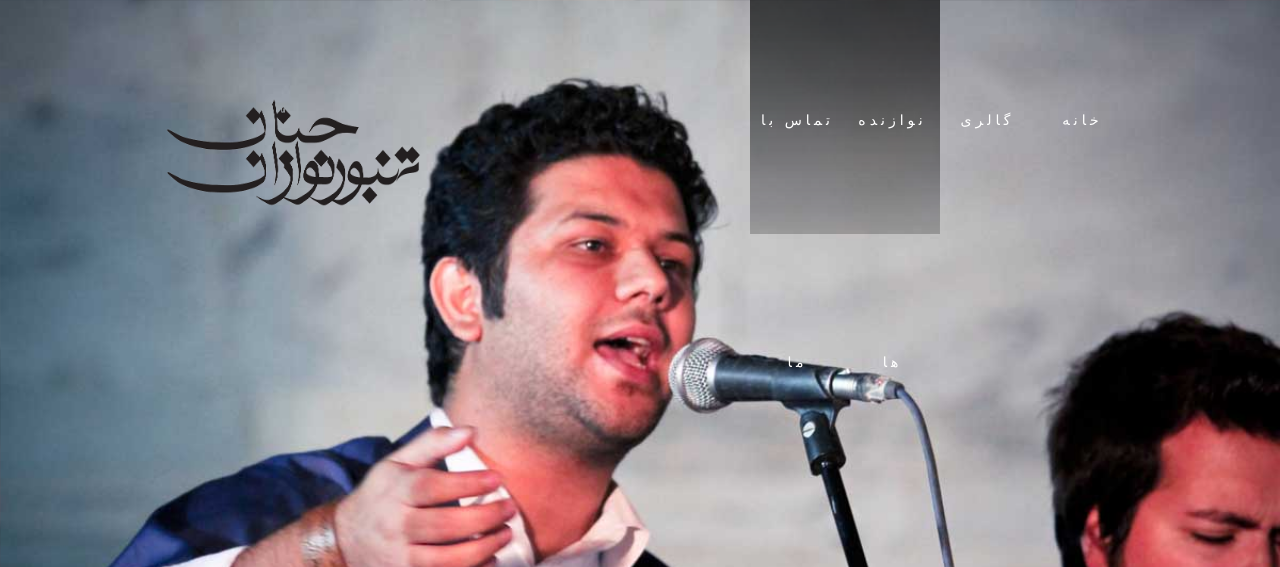
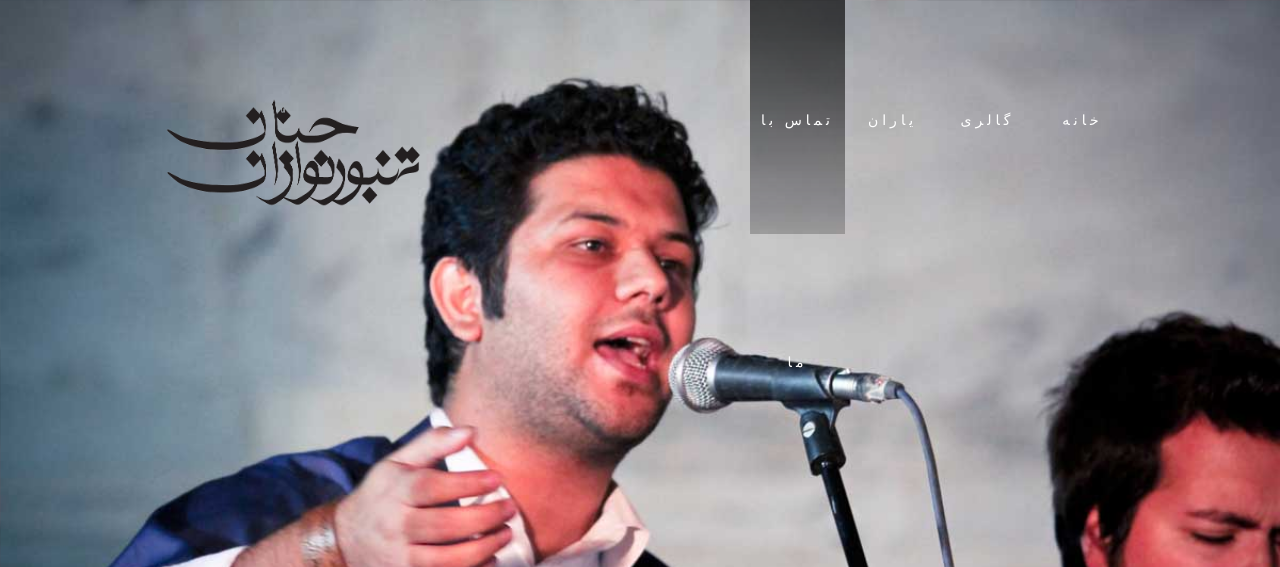
Before and after one commit to mediateq/HananEnsemble, a PHP site: page /index.php in a window 1280 px wide. Shown: the top 567 px of the page. Run offline with PHP 8.4, Linux system fonts and the light colour scheme.

Commit message:
edit yaran

```diff
--- a/inc/header.php
+++ b/inc/header.php
@@ -22,7 +22,7 @@
 					<ul>
 						<li><a href="home.php">خانه</a></li>
 						<li><a href="gallery.php">گالری</a></li>
-						<li><a href="player.php">نوازنده ها</a></li>
+						<li><a href="player.php">یاران</a></li>
 						<li><a href="contact.php">تماس با ما</a></li>
 					</ul>
 				</div>
```
